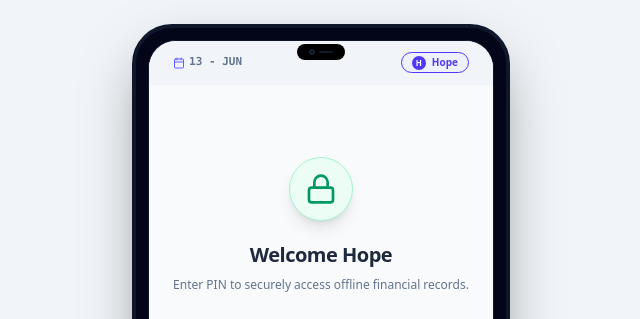
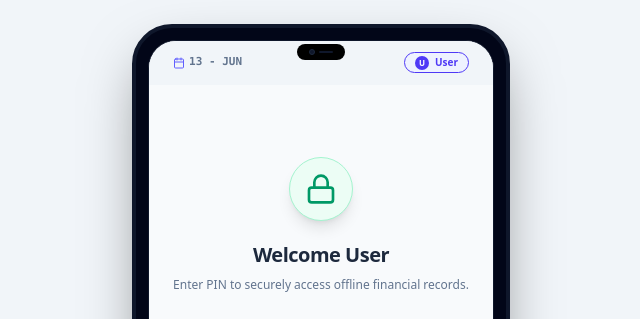
Before and after one commit to codewithdkd/Money-tracker-, a React (Vite) app: page / in a window 1280 px wide. Shown: the top 319 px of the page, without its empty margins (319-959 px from the left). Built offline with nearby package versions, Linux system fonts and the light colour scheme.

Commit message:
refactor: update default user name to "User"
Replace the hardcoded default name "Hope" with "User" across the application to improve generic naming conventions.

```diff
--- a/src/components/DashboardScreen.tsx
+++ b/src/components/DashboardScreen.tsx
@@ -158,7 +158,7 @@ export default function DashboardScreen({ expenses, categories, budgets, setting
         <div className="flex items-center justify-between mb-2">
           <div className="flex flex-col">
             <span className="text-[9px] text-slate-400 dark:text-slate-500 font-bold uppercase tracking-wider font-mono">
-              Welcome back, {settings.userName || 'Hope'}!
+              Welcome back, {settings.userName || 'User'}!
             </span>
             <h2 className="text-sm font-black text-slate-800 dark:text-slate-100 uppercase tracking-widest flex items-center gap-1.5 font-mono mt-0.5">
               <Calendar className="h-4 w-4 text-indigo-500" />
--- a/src/components/PhoneFrame.tsx
+++ b/src/components/PhoneFrame.tsx
@@ -378,9 +378,9 @@ export default function PhoneFrame({
               title="Open Settings Details"
             >
               <div className="h-3.5 w-3.5 rounded-full bg-indigo-600 text-[8px] text-white font-black flex items-center justify-center">
-                {(settings.userName || 'Hope').charAt(0).toUpperCase()}
+                {(settings.userName || 'User').charAt(0).toUpperCase()}
               </div>
-              <span className="truncate max-w-[65px]">{settings.userName || 'Hope'}</span>
+              <span className="truncate max-w-[65px]">{settings.userName || 'User'}</span>
             </button>
           </div>
 
@@ -398,7 +398,7 @@ export default function PhoneFrame({
                 <div className="flex-1 overflow-hidden flex flex-col relative bg-slate-50 dark:bg-slate-900">
                   {/* Onboarding Name Setup Overlay */}
                   <AnimatePresence>
-                    {(settings.userName === 'Hope' || !settings.userName) && (
+                    {(settings.userName === 'User' || !settings.userName) && (
                       <motion.div
                         initial={{ opacity: 0 }}
                         animate={{ opacity: 1 }}
--- a/src/components/PinScreen.tsx
+++ b/src/components/PinScreen.tsx
@@ -100,7 +100,7 @@ export default function PinScreen({ settings, onUnlock, onSetPin }: PinScreenPro
   };
 
   const handleFinishSetup = () => {
-    onSetPin(tempPin, customHint || 'No hint configured', customName || 'Hope');
+    onSetPin(tempPin, customHint || 'No hint configured', customName || 'User');
     setIsSetupMode(false);
     setPinInput('');
     setSetupStep(1);
@@ -132,7 +132,7 @@ export default function PinScreen({ settings, onUnlock, onSetPin }: PinScreenPro
         </motion.div>
 
         <h1 className="text-xl font-bold text-slate-800 dark:text-slate-100 tracking-tight">
-          {isSetupMode ? 'Create New Profile PIN' : `Welcome ${settings.userName || 'Hope'}`}
+          {isSetupMode ? 'Create New Profile PIN' : `Welcome ${settings.userName || 'User'}`}
         </h1>
         <p className="text-xs text-slate-500 dark:text-slate-400 mt-2 max-w-xs">
           {isSetupMode
--- a/src/dbSim.ts
+++ b/src/dbSim.ts
@@ -50,7 +50,7 @@ const DEFAULT_SETTINGS: AppSettings = {
   pin: '1234',
   isPinSet: true, // Default set to 1234, but on first run we can trigger set-up if we want or pre-set
   pinHint: 'Digits 1-4 in ascending order',
-  userName: 'Hope',
+  userName: 'User',
   alertThresholdPercentage: 80,
   darkMode: false,
   backupFrequency: 'Daily',
```
